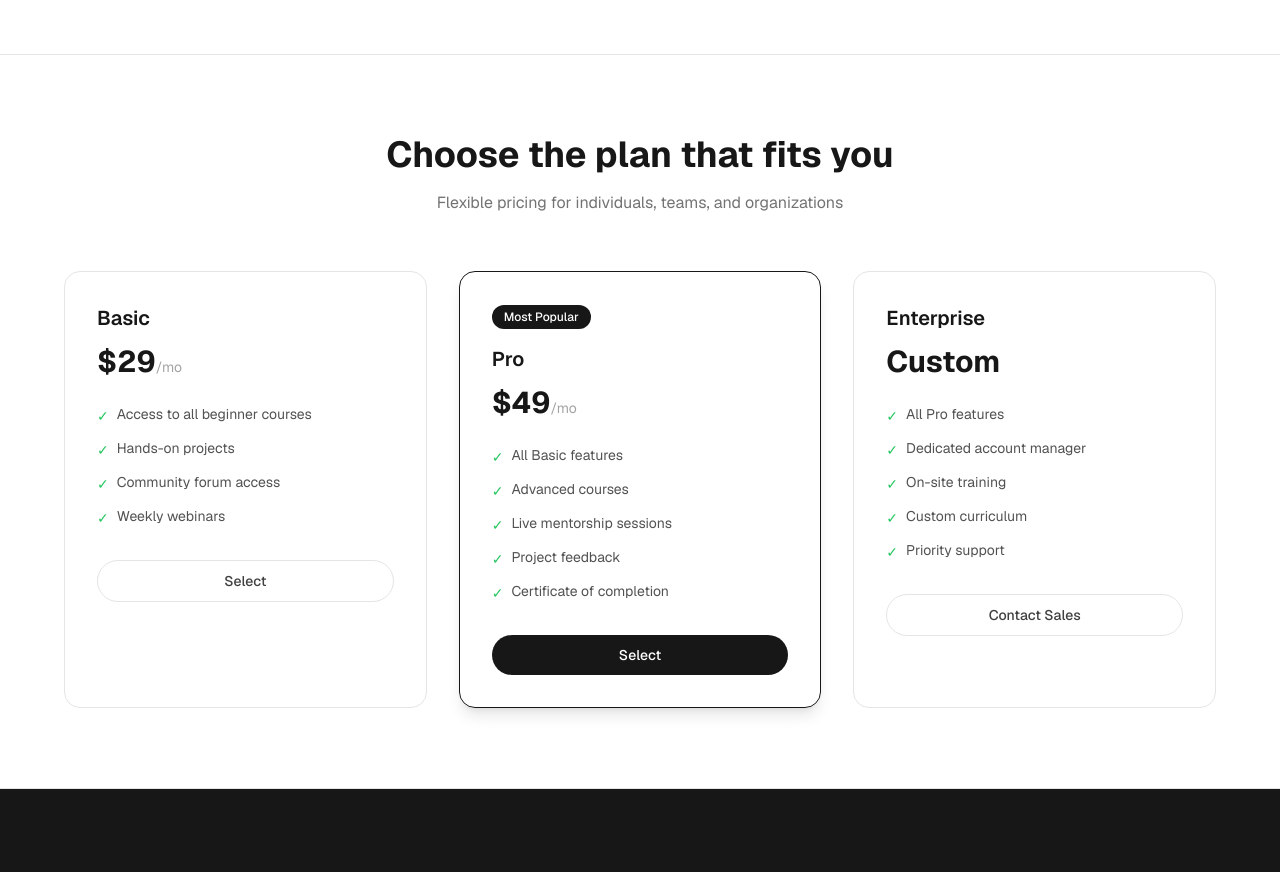
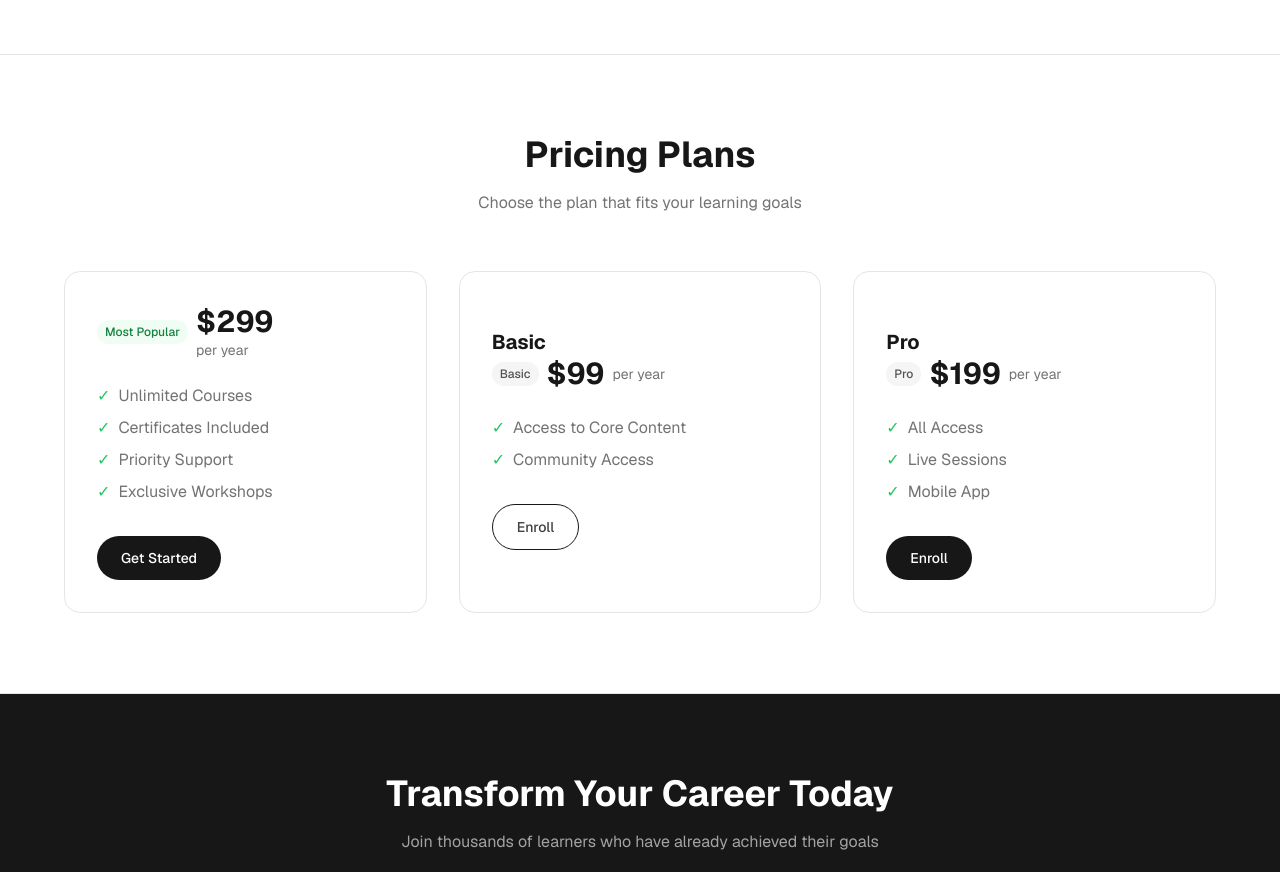
Before and after one commit to Embotic-Wayne/AutoWeb-Test, a Next.js app in the folder apps/project-flow/: page / in a window 1280 px wide. Shown: the part 2100-2972 px from the top of the page. Built offline with nearby package versions, Linux system fonts and the light colour scheme.

Commit message:
Agent update: intel-ddda989801cf (pricing)

```diff
--- a/apps/project-flow/src/components/ai-generated/Pricing.tsx
+++ b/apps/project-flow/src/components/ai-generated/Pricing.tsx
@@ -1,102 +1,86 @@
 export default function Pricing() {
-  const plans = [
-    {
-      name: "Basic",
-      price: "$29",
-      period: "/mo",
-      popular: false,
-      features: [
-        "Access to all beginner courses",
-        "Hands-on projects",
-        "Community forum access",
-        "Weekly webinars",
-      ],
-      cta: "Select",
-    },
-    {
-      name: "Pro",
-      price: "$49",
-      period: "/mo",
-      popular: true,
-      features: [
-        "All Basic features",
-        "Advanced courses",
-        "Live mentorship sessions",
-        "Project feedback",
-        "Certificate of completion",
-      ],
-      cta: "Select",
-    },
-    {
-      name: "Enterprise",
-      price: "Custom",
-      period: "",
-      popular: false,
-      features: [
-        "All Pro features",
-        "Dedicated account manager",
-        "On-site training",
-        "Custom curriculum",
-        "Priority support",
-      ],
-      cta: "Contact Sales",
-    },
-  ];
-
   return (
     <section id="pricing" className="border-b border-neutral-200 bg-white px-6 py-20">
       <div className="mx-auto max-w-6xl text-center">
-        <h2 className="text-3xl font-bold text-neutral-900 md:text-4xl">
-          Choose the plan that fits you
-        </h2>
-        <p className="mx-auto mt-4 max-w-xl text-neutral-500">
-          Flexible pricing for individuals, teams, and organizations
-        </p>
-
+        <h2 className="text-3xl font-bold text-neutral-900 md:text-4xl">Pricing Plans</h2>
+        <p className="mx-auto mt-4 max-w-xl text-neutral-500">Choose the plan that fits your learning goals</p>
         <div className="mt-14 grid gap-8 sm:grid-cols-3">
-          {plans.map((p) => (
-            <div
-              key={p.name}
-              className={`rounded-2xl border p-8 text-left ${
-                p.popular
-                  ? "border-neutral-900 shadow-lg"
-                  : "border-neutral-200"
-              }`}
-            >
-              {p.popular && (
-                <span className="mb-4 inline-block rounded-full bg-neutral-900 px-3 py-1 text-xs font-medium text-white">
-                  Most Popular
-                </span>
-              )}
-              <h3 className="text-xl font-semibold text-neutral-900">
-                {p.name}
-              </h3>
-              <div className="mt-3 text-3xl font-bold text-neutral-900">
-                {p.price}
-                <span className="text-sm font-normal text-neutral-400">
-                  {p.period}
-                </span>
+          <div className="rounded-2xl border border-neutral-200 bg-white p-8 text-left">
+            <div className="flex items-center gap-2 mb-6">
+              <span className="rounded-full px-2 py-1 text-xs font-medium bg-green-50 text-green-700">Most Popular</span>
+              <div className="flex flex-col items-start">
+                <div className="text-3xl font-bold text-neutral-900">$299</div>
+                <div className="text-sm text-neutral-500">per year</div>
               </div>
-              <ul className="mt-6 space-y-3 text-sm text-neutral-600">
-                {p.features.map((f) => (
-                  <li key={f} className="flex items-start gap-2">
-                    <span className="mt-0.5 text-green-500">&#10003;</span>
-                    {f}
-                  </li>
-                ))}
-              </ul>
-              <a
-                href="/signup"
-                className={`mt-8 block w-full rounded-full py-2.5 text-center text-sm font-medium transition-colors ${
-                  p.popular
-                    ? "bg-neutral-900 text-white hover:bg-neutral-800"
-                    : "border border-neutral-200 bg-white text-neutral-700 hover:bg-neutral-50"
-                }`}
-              >
-                {p.cta}
-              </a>
             </div>
-          ))}
+            <ul className="mt-6 mb-8 list-none space-y-2">
+              <li className="flex items-center gap-2">
+                <span className="text-green-500">✓</span>
+                <span className="text-neutral-500">Unlimited Courses</span>
+              </li>
+              <li className="flex items-center gap-2">
+                <span className="text-green-500">✓</span>
+                <span className="text-neutral-500">Certificates Included</span>
+              </li>
+              <li className="flex items-center gap-2">
+                <span className="text-green-500">✓</span>
+                <span className="text-neutral-500">Priority Support</span>
+              </li>
+              <li className="flex items-center gap-2">
+                <span className="text-green-500">✓</span>
+                <span className="text-neutral-500">Exclusive Workshops</span>
+              </li>
+            </ul>
+            <button className="rounded-full bg-neutral-900 px-6 py-3 text-sm font-medium text-white hover:bg-neutral-800 transition-colors">
+              Get Started
+            </button>
+          </div>
+          <div className="rounded-2xl border border-neutral-200 bg-white p-8 text-left">
+            <h3 className="mt-6 text-xl font-bold text-neutral-900">Basic</h3>
+            <div className="flex items-center gap-2 mb-6">
+              <span className="rounded-full px-2 py-1 text-xs font-medium bg-neutral-100 text-neutral-600">Basic</span>
+              <div className="text-3xl font-bold text-neutral-900">$99</div>
+              <div className="text-sm text-neutral-500">per year</div>
+            </div>
+            <ul className="mt-6 mb-8 list-none space-y-2">
+              <li className="flex items-center gap-2">
+                <span className="text-green-500">✓</span>
+                <span className="text-neutral-500">Access to Core Content</span>
+              </li>
+              <li className="flex items-center gap-2">
+                <span className="text-green-500">✓</span>
+                <span className="text-neutral-500">Community Access</span>
+              </li>
+            </ul>
+            <button className="rounded-full border border-neutral-900 bg-white px-6 py-3 text-sm font-medium text-neutral-700 hover:bg-neutral-50 transition-colors">
+              Enroll
+            </button>
+          </div>
+          <div className="rounded-2xl border border-neutral-200 bg-white p-8 text-left">
+            <h3 className="mt-6 text-xl font-bold text-neutral-900">Pro</h3>
+            <div className="flex items-center gap-2 mb-6">
+              <span className="rounded-full px-2 py-1 text-xs font-medium bg-neutral-100 text-neutral-600">Pro</span>
+              <div className="text-3xl font-bold text-neutral-900">$199</div>
+              <div className="text-sm text-neutral-500">per year</div>
+            </div>
+            <ul className="mt-6 mb-8 list-none space-y-2">
+              <li className="flex items-center gap-2">
+                <span className="text-green-500">✓</span>
+                <span className="text-neutral-500">All Access</span>
+              </li>
+              <li className="flex items-center gap-2">
+                <span className="text-green-500">✓</span>
+                <span className="text-neutral-500">Live Sessions</span>
+              </li>
+              <li className="flex items-center gap-2">
+                <span className="text-green-500">✓</span>
+                <span className="text-neutral-500">Mobile App</span>
+              </li>
+            </ul>
+            <button className="rounded-full bg-neutral-900 px-6 py-3 text-sm font-medium text-white hover:bg-neutral-800 transition-colors">
+              Enroll
+            </button>
+          </div>
         </div>
       </div>
     </section>
```
